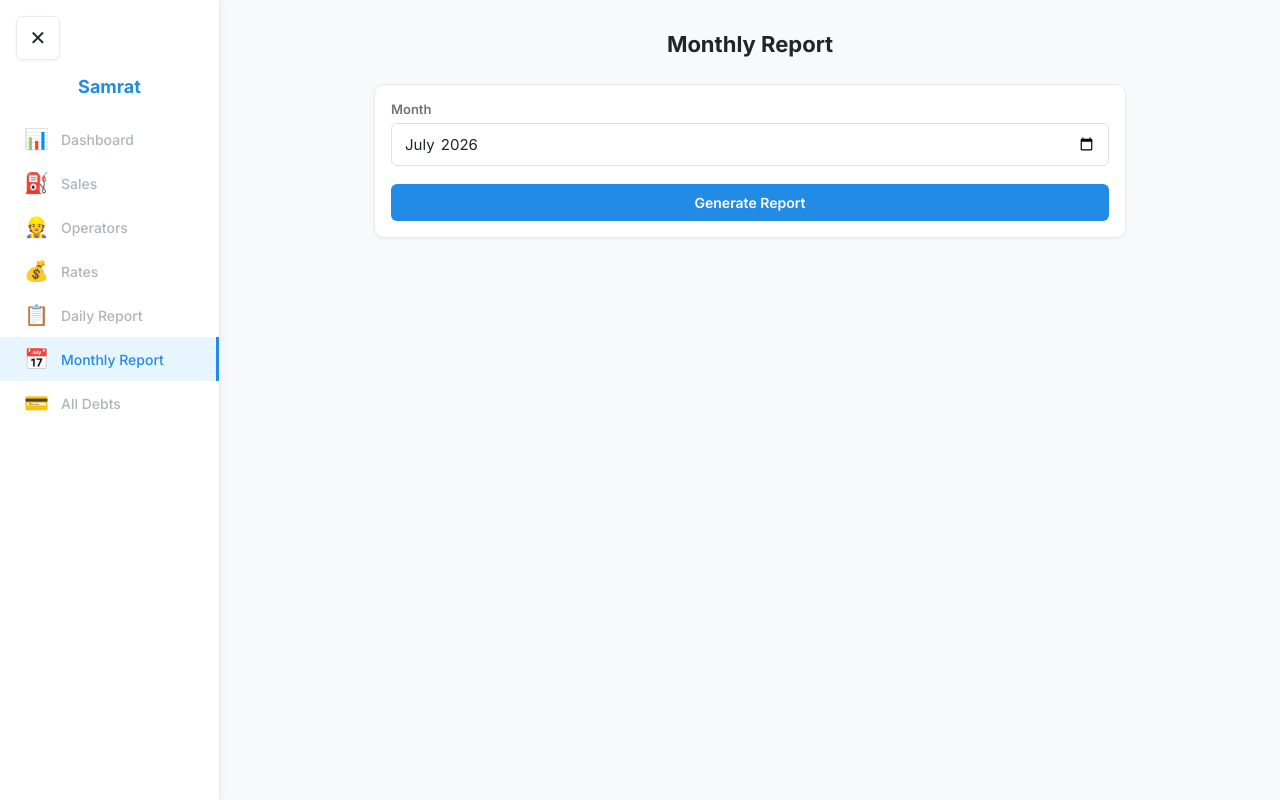
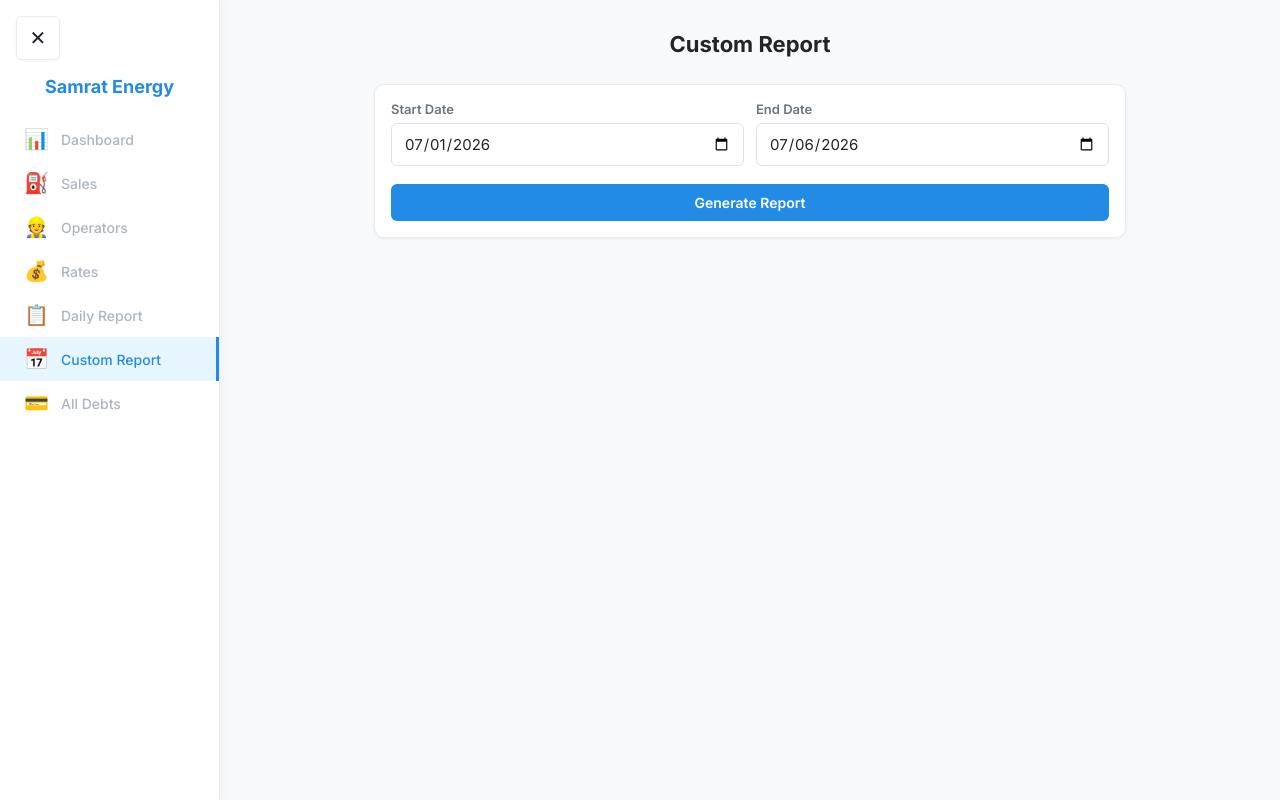
Before and after one commit to BuiltToSolve/PPM, a Next.js app: page /monthly-report in a window 1280 px wide. Built offline with nearby package versions, Linux system fonts and the light colour scheme.

Commit message:
feat: replace monthly report with customizable date range filter and rename UI elements

```diff
--- a/src/app/api/monthly-report/route.js
+++ b/src/app/api/monthly-report/route.js
@@ -4,15 +4,16 @@ import { getCollection } from '@/lib/db';
 export async function GET(request) {
   try {
     const { searchParams } = new URL(request.url);
-    const month = searchParams.get('month');
+    const startDate = searchParams.get('startDate');
+    const endDate = searchParams.get('endDate');
 
-    if (!month) {
-      return NextResponse.json({ error: 'month is required (YYYY-MM)' }, { status: 400 });
+    if (!startDate || !endDate) {
+      return NextResponse.json({ error: 'startDate and endDate are required (YYYY-MM-DD)' }, { status: 400 });
     }
 
     const collection = await getCollection('dailySales');
     const sales = await collection
-      .find({ date: { $regex: `^${month}` } })
+      .find({ date: { $gte: startDate, $lte: endDate } })
       .sort({ date: 1 })
       .toArray();
 
@@ -90,7 +91,8 @@ export async function GET(request) {
     const dailyStats = Object.values(dailyBreakdown).sort((a, b) => a.date.localeCompare(b.date));
 
     return NextResponse.json({
-      month,
+      startDate,
+      endDate,
       totalEntries: sales.length,
       daysRecorded: dailyStats.length,
       grandTotal: Math.round(grandTotal * 100) / 100,
--- a/src/app/monthly-report/page.js
+++ b/src/app/monthly-report/page.js
@@ -7,21 +7,24 @@ import Toast from '@/components/Toast';
 
 export default function MonthlyReportPage() {
   const router = useRouter();
-  const currentMonth = new Date().toISOString().slice(0, 7);
+  const today = new Date();
+  const todayStr = today.toLocaleDateString('en-CA', { timeZone: 'Asia/Kolkata' });
+  const startOfMonth = new Date(today.getFullYear(), today.getMonth(), 1).toLocaleDateString('en-CA', { timeZone: 'Asia/Kolkata' });
 
-  const [month, setMonth] = useState(currentMonth);
+  const [startDate, setStartDate] = useState(startOfMonth);
+  const [endDate, setEndDate] = useState(todayStr);
   const [report, setReport] = useState(null);
   const [loading, setLoading] = useState(false);
   const [toast, setToast] = useState('');
 
   async function fetchReport() {
-    if (!month) {
-      setToast('Please select a month');
+    if (!startDate || !endDate) {
+      setToast('Please select a valid date range');
       return;
     }
     setLoading(true);
     try {
-      const res = await fetch(`/api/monthly-report?month=${month}`);
+      const res = await fetch(`/api/monthly-report?startDate=${startDate}&endDate=${endDate}`);
       const data = await res.json();
       setReport(data);
     } catch (err) {
@@ -34,20 +37,32 @@ export default function MonthlyReportPage() {
   return (
     <div className="page">
       <div className="page-header" style={{ display: 'flex', justifyContent: 'space-between', alignItems: 'center' }}>
-        <h1 className="page-title">Monthly Report</h1>
+        <h1 className="page-title">Custom Report</h1>
       </div>
 
       {/* Date Filter */}
       <div className="card">
-        <div className="form-group">
-          <label className="form-label">Month</label>
-          <input
-            className="form-input"
-            type="month"
-            value={month}
-            onChange={(e) => setMonth(e.target.value)}
-            max={currentMonth}
-          />
+        <div style={{ display: 'flex', gap: 12, marginBottom: 14 }}>
+          <div className="form-group" style={{ flex: 1, marginBottom: 0 }}>
+            <label className="form-label">Start Date</label>
+            <input
+              className="form-input"
+              type="date"
+              value={startDate}
+              onChange={(e) => setStartDate(e.target.value)}
+              max={todayStr}
+            />
+          </div>
+          <div className="form-group" style={{ flex: 1, marginBottom: 0 }}>
+            <label className="form-label">End Date</label>
+            <input
+              className="form-input"
+              type="date"
+              value={endDate}
+              onChange={(e) => setEndDate(e.target.value)}
+              max={todayStr}
+            />
+          </div>
         </div>
         <button
           className="btn btn-primary btn-block"
--- a/src/components/Navbar.js
+++ b/src/components/Navbar.js
@@ -18,7 +18,7 @@ export default function Navbar() {
     { href: '/operators', label: 'Operators', icon: '👷' },
     { href: '/fuel-rates', label: 'Rates', icon: '💰' },
     { href: '/daily-sales/report', label: 'Daily Report', icon: '📋' },
-    { href: '/monthly-report', label: 'Monthly Report', icon: '📅' },
+    { href: '/monthly-report', label: 'Custom Report', icon: '📅' },
     { href: '/debts', label: 'All Debts', icon: '💳' },
   ];
 
@@ -34,7 +34,7 @@ export default function Navbar() {
 
       <nav className={`sidebar-nav ${isOpen ? '' : 'closed'}`}>
         <div className="sidebar-header">
-          <div className="sidebar-title">Samrat</div>
+          <div className="sidebar-title">Samrat Energy</div>
         </div>
         {navItems.map((item) => (
           <Link
```
